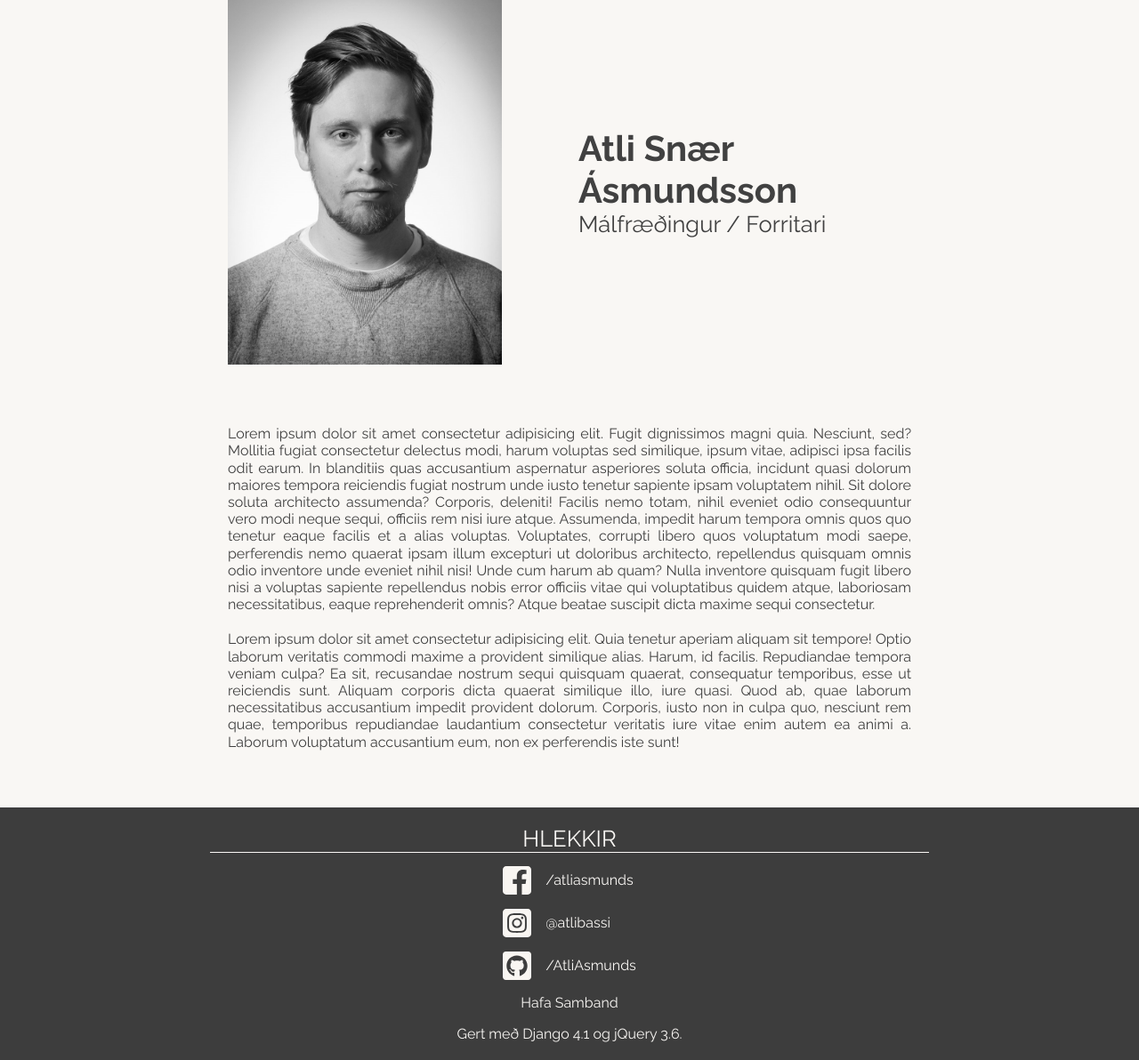
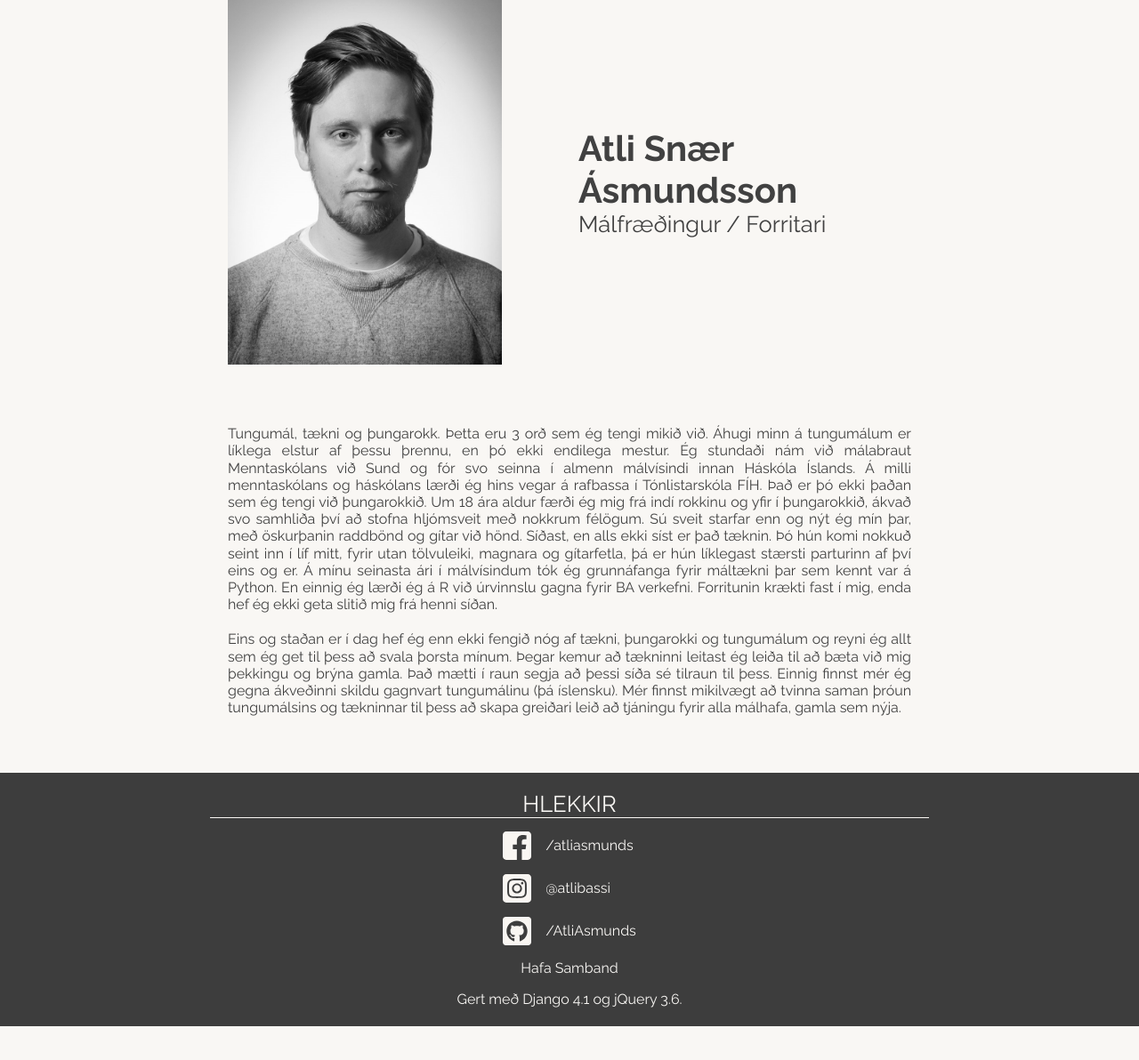
Before and after one commit to AtliAsmunds/MyCV, a Django app: page / in a window 1280 px wide. Shown: the part 146-1338 px from the top of the page at 89% size. After the commit the page ends 1300 px from the top, so only its background shows below. Run offline with Django 4.2, Linux system fonts and the light colour scheme.

Commit message:
Added about me text

```diff
--- a/templates/resume/about-tag.html
+++ b/templates/resume/about-tag.html
@@ -7,11 +7,5 @@
     <h3>Málfræðingur / Forritari</h3>
   </div>
 </div>
-<p>Lorem ipsum dolor sit amet consectetur adipisicing elit. Fugit dignissimos magni quia. Nesciunt, sed? Mollitia fugiat consectetur delectus modi, harum voluptas sed similique, ipsum vitae, adipisci ipsa facilis odit earum.
-In blanditiis quas accusantium aspernatur asperiores soluta officia, incidunt quasi dolorum maiores tempora reiciendis fugiat nostrum unde iusto tenetur sapiente ipsam voluptatem nihil. Sit dolore soluta architecto assumenda? Corporis, deleniti!
-Facilis nemo totam, nihil eveniet odio consequuntur vero modi neque sequi, officiis rem nisi iure atque. Assumenda, impedit harum tempora omnis quos quo tenetur eaque facilis et a alias voluptas.
-Voluptates, corrupti libero quos voluptatum modi saepe, perferendis nemo quaerat ipsam illum excepturi ut doloribus architecto, repellendus quisquam omnis odio inventore unde eveniet nihil nisi! Unde cum harum ab quam?
-Nulla inventore quisquam fugit libero nisi a voluptas sapiente repellendus nobis error officiis vitae qui voluptatibus quidem atque, laboriosam necessitatibus, eaque reprehenderit omnis? Atque beatae suscipit dicta maxime sequi consectetur.</p>
-<p>Lorem ipsum dolor sit amet consectetur adipisicing elit. Quia tenetur aperiam aliquam sit tempore! Optio laborum veritatis commodi maxime a provident similique alias. Harum, id facilis. Repudiandae tempora veniam culpa?
-Ea sit, recusandae nostrum sequi quisquam quaerat, consequatur temporibus, esse ut reiciendis sunt. Aliquam corporis dicta quaerat similique illo, iure quasi. Quod ab, quae laborum necessitatibus accusantium impedit provident dolorum.
-Corporis, iusto non in culpa quo, nesciunt rem quae, temporibus repudiandae laudantium consectetur veritatis iure vitae enim autem ea animi a. Laborum voluptatum accusantium eum, non ex perferendis iste sunt!</p>
+<p>Tungumál, tækni og þungarokk. Þetta eru 3 orð sem ég tengi mikið við. Áhugi minn á tungumálum er líklega elstur af þessu þrennu, en þó ekki endilega mestur. Ég stundaði nám við málabraut Menntaskólans við Sund og fór svo seinna í almenn málvísindi innan Háskóla Íslands. Á milli menntaskólans og háskólans lærði ég hins vegar á rafbassa í Tónlistarskóla FÍH. Það er þó ekki þaðan sem ég tengi við þungarokkið. Um 18 ára aldur færði ég mig frá indí rokkinu og yfir í þungarokkið, ákvað svo samhliða því að stofna hljómsveit með nokkrum félögum. Sú sveit starfar enn og nýt ég mín þar, með öskurþanin raddbönd og gítar við hönd. Síðast, en alls ekki síst er það tæknin. Þó hún komi nokkuð seint inn í líf mitt, fyrir utan tölvuleiki, magnara og gítarfetla, þá er hún líklegast stærsti parturinn af því eins og er. Á mínu seinasta ári í málvísindum tók ég grunnáfanga fyrir máltækni þar sem kennt var á Python. En einnig ég lærði ég á R við úrvinnslu gagna fyrir BA verkefni. Forritunin krækti fast í mig, enda hef ég ekki geta slitið mig frá henni síðan.</p>
+<p>Eins og staðan er í dag hef ég enn ekki fengið nóg af tækni, þungarokki og tungumálum og reyni ég allt sem ég get til þess að svala þorsta mínum. Þegar kemur að tækninni leitast ég leiða til að bæta við mig þekkingu og brýna gamla. Það mætti í raun segja að þessi síða sé tilraun til þess. Einnig finnst mér ég gegna ákveðinni skildu gagnvart tungumálinu (þá íslensku). Mér finnst mikilvægt að tvinna saman þróun tungumálsins og tækninnar til þess að skapa greiðari leið að tjáningu fyrir alla málhafa, gamla sem nýja.</p>
```
